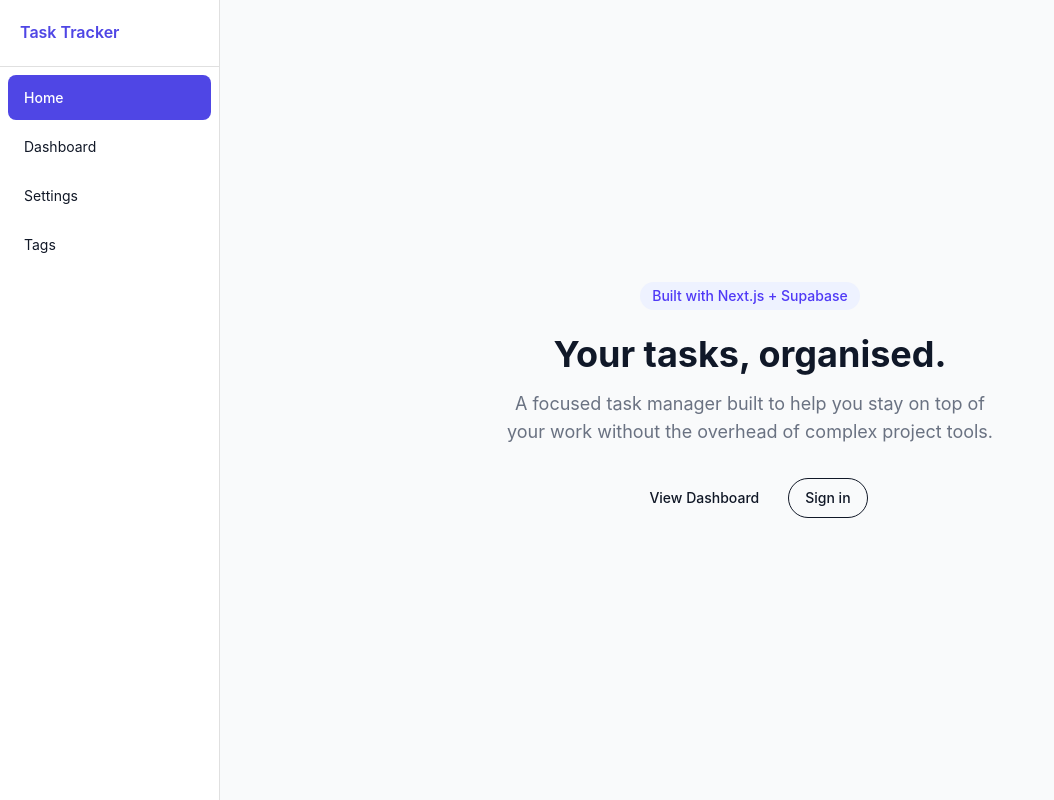
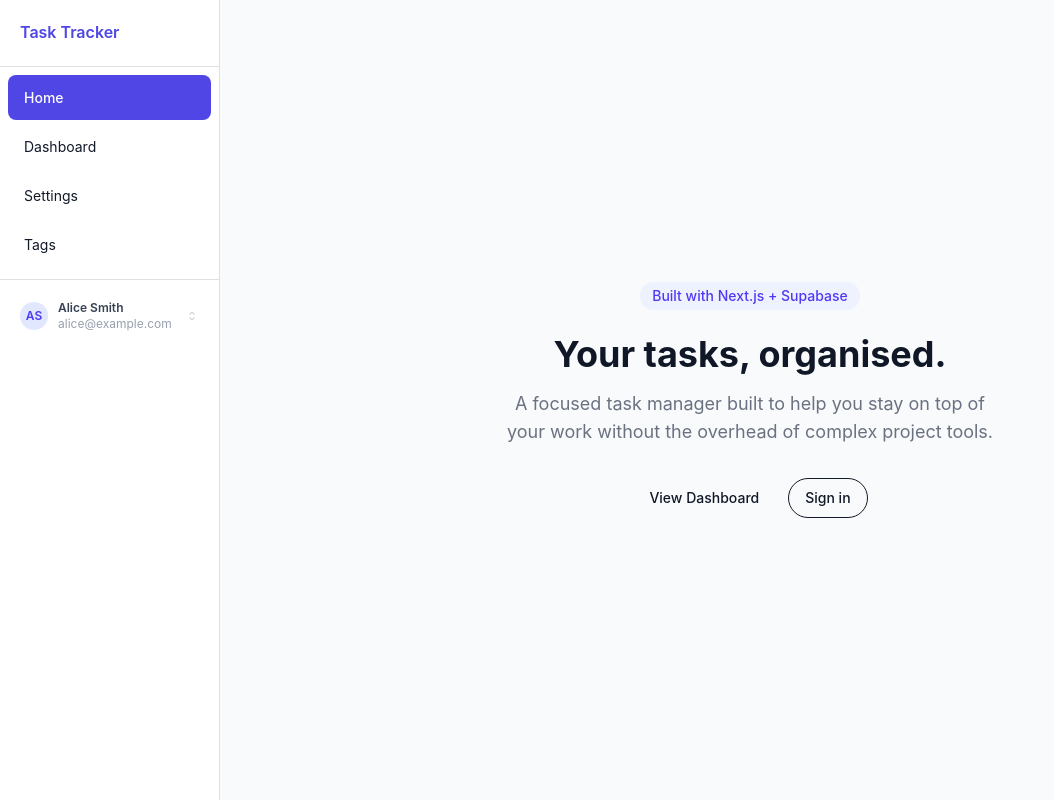
Before and after one commit to eronaaaaa/Task-Tracker, a Next.js app: page / in a window 1280 px wide. Shown: the whole page, without its empty margins (0-1054 px from the left). Built offline with nearby package versions, Linux system fonts and the light colour scheme.

Commit message:
sidebar: user menu with avatar, dropdown, sign out

```diff
--- a/components/MobileHeader.tsx
+++ b/components/MobileHeader.tsx
@@ -1,36 +1,57 @@
-'use client'
+"use client";
 
-import { useState } from 'react'
-import Link from 'next/link'
-import { usePathname } from 'next/navigation'
-import { Button } from '@/components/ui/button'
+import { useState } from "react";
+import Link from "next/link";
+import { usePathname } from "next/navigation";
+import { Button } from "@/components/ui/button";
+import { toast } from "sonner";
 
 const navItems = [
-  { label: 'Home', href: '/' },
-  { label: 'Dashboard', href: '/dashboard' },
-  { label: 'Tasks', href: '/tasks' },
-  { label: 'Login', href: '/login' },
-]
+  { label: "Home", href: "/" },
+  { label: "Dashboard", href: "/dashboard" },
+  { label: "Tasks", href: "/tasks" },
+  { label: "Login", href: "/login" },
+];
+
+const DUMMY_USER = {
+  name: "Alice Smith",
+  email: "alice@example.com",
+  initials: "AS",
+};
 
 export default function MobileHeader() {
-  const [open, setOpen] = useState(false)
-  const pathname = usePathname()
+  const [open, setOpen] = useState(false);
+  const pathname = usePathname();
 
   return (
     <div className="md:hidden border-b border-gray-200 bg-white">
       <div className="flex items-center justify-between px-4 h-14">
         <span className="font-semibold text-indigo-600">Task Tracker</span>
+        <div className="flex items-center gap-2">
+          <div className="w-7 h-7 rounded-full bg-indigo-100 flex items-center justify-center">
+            <span className="text-xs font-semibold text-indigo-600">
+              {DUMMY_USER.initials}
+            </span>
+          </div>
           <Button
             variant="ghost"
             size="sm"
             onClick={() => setOpen(!open)}
+            className="rounded-lg h-8 w-8 p-0 text-gray-500"
           >
-          {open ? '✕' : '☰'}
+            {open ? "✕" : "☰"}
           </Button>
+        </div>
       </div>
 
       {open && (
         <nav className="flex flex-col px-4 pb-4 gap-1">
+          <div className="px-3 py-3 mb-1">
+            <p className="text-xs font-semibold text-gray-700">
+              {DUMMY_USER.name}
+            </p>
+            <p className="text-xs text-gray-400">{DUMMY_USER.email}</p>
+          </div>
           {navItems.map((item) => (
             <Link
               key={item.href}
@@ -38,15 +59,24 @@ export default function MobileHeader() {
               onClick={() => setOpen(false)}
               className={`px-3 py-2 rounded-lg text-sm transition-colors ${
                 pathname === item.href
-                  ? 'bg-indigo-600 text-white font-medium'
-                  : 'text-gray-600 hover:bg-gray-100'
+                  ? "bg-indigo-600 text-white font-medium"
+                  : "text-gray-600 hover:bg-gray-100"
               }`}
             >
               {item.label}
             </Link>
           ))}
+          <button
+            onClick={() => {
+              toast.success("Signed out successfully");
+              setOpen(false);
+            }}
+            className="mt-1 px-3 py-2 rounded-lg text-sm text-red-500 hover:bg-red-50 transition-colors text-left"
+          >
+            Sign out
+          </button>
         </nav>
       )}
     </div>
-  )
+  );
 }
--- a/components/Sidebar.tsx
+++ b/components/Sidebar.tsx
@@ -12,6 +12,7 @@ import {
   Typography,
   Divider,
 } from "@mui/material";
+import UserMenu from "./UserMenu";
 
 const DRAWER_WIDTH = 220;
 
@@ -41,6 +42,8 @@ export default function Sidebar() {
           border: "none",
           borderRight: "1px solid",
           borderColor: "divider",
+          display: "flex",
+          flexDirection: "column",
         },
       }}
     >
@@ -82,6 +85,11 @@ export default function Sidebar() {
           );
         })}
       </List>
+
+      <Divider />
+      <Box sx={{ p: 1.5 }}>
+        <UserMenu />
+      </Box>
     </Drawer>
   );
 }
--- /dev/null
+++ b/components/UserMenu.tsx
@@ -0,0 +1,98 @@
+"use client";
+
+import { useState } from "react";
+import {
+  DropdownMenu,
+  DropdownMenuContent,
+  DropdownMenuItem,
+  DropdownMenuSeparator,
+  DropdownMenuTrigger,
+} from "@/components/ui/dropdown-menu";
+import { toast } from "sonner";
+import Link from "next/link";
+
+const DUMMY_USER = {
+  name: "Alice Smith",
+  email: "alice@example.com",
+  initials: "AS",
+};
+
+export default function UserMenu() {
+  const [user] = useState(DUMMY_USER);
+
+  function handleSignOut() {
+    console.log("Signing out...");
+    toast.success("Signed out successfully");
+  }
+
+  return (
+    <DropdownMenu modal={false}>
+      <DropdownMenuTrigger asChild>
+        <button className="w-full flex items-center gap-2.5 px-2 py-2 rounded-xl hover:bg-gray-100/80 transition-colors text-left group cursor-pointer">
+          <div className="w-7 h-7 rounded-full bg-indigo-100 flex items-center justify-center flex-shrink-0">
+            <span className="text-xs font-semibold text-indigo-600">
+              {user.initials}
+            </span>
+          </div>
+
+          <div className="flex-1 min-w-0">
+            <p className="text-xs font-semibold text-gray-700 truncate">
+              {user.name}
+            </p>
+            <p className="text-xs text-gray-400 truncate">{user.email}</p>
+          </div>
+
+          <svg
+            className="w-3.5 h-3.5 text-gray-300 group-hover:text-gray-400 flex-shrink-0 transition-colors"
+            fill="none"
+            viewBox="0 0 24 24"
+            stroke="currentColor"
+            strokeWidth={2}
+          >
+            <path
+              strokeLinecap="round"
+              strokeLinejoin="round"
+              d="M8.25 15L12 18.75 15.75 15m-7.5-6L12 5.25 15.75 9"
+            />
+          </svg>
+        </button>
+      </DropdownMenuTrigger>
+
+      <DropdownMenuContent
+        side="bottom"
+        align="start"
+        className="w-49 p-1.5 rounded-xl border border-gray-100 bg-white shadow-sm ring-0 z-[9999]"
+      >
+        <div className="px-2.5 py-2 mb-1">
+          <p className="text-xs font-semibold text-gray-700">{user.name}</p>
+          <p className="text-xs text-gray-400 truncate">{user.email}</p>
+        </div>
+
+        <DropdownMenuSeparator className="bg-gray-100 my-1" />
+
+        <DropdownMenuItem
+          asChild
+          className="rounded-lg px-2.5 py-2 text-sm cursor-pointer hover:bg-gray-50 text-gray-600"
+        >
+          <Link href="/settings">Settings</Link>
+        </DropdownMenuItem>
+
+        <DropdownMenuItem
+          asChild
+          className="rounded-lg px-2.5 py-2 text-sm cursor-pointer hover:bg-gray-50 text-gray-600"
+        >
+          <Link href="/tags">Manage tags</Link>
+        </DropdownMenuItem>
+
+        <DropdownMenuSeparator className="bg-gray-100 my-1" />
+
+        <DropdownMenuItem
+          className="rounded-lg px-2.5 py-2 text-sm cursor-pointer text-red-500 hover:bg-red-50 focus:text-red-500"
+          onClick={handleSignOut}
+        >
+          Sign out
+        </DropdownMenuItem>
+      </DropdownMenuContent>
+    </DropdownMenu>
+  );
+}
```
Lines whose indentation alone changed are shown as unchanged.
